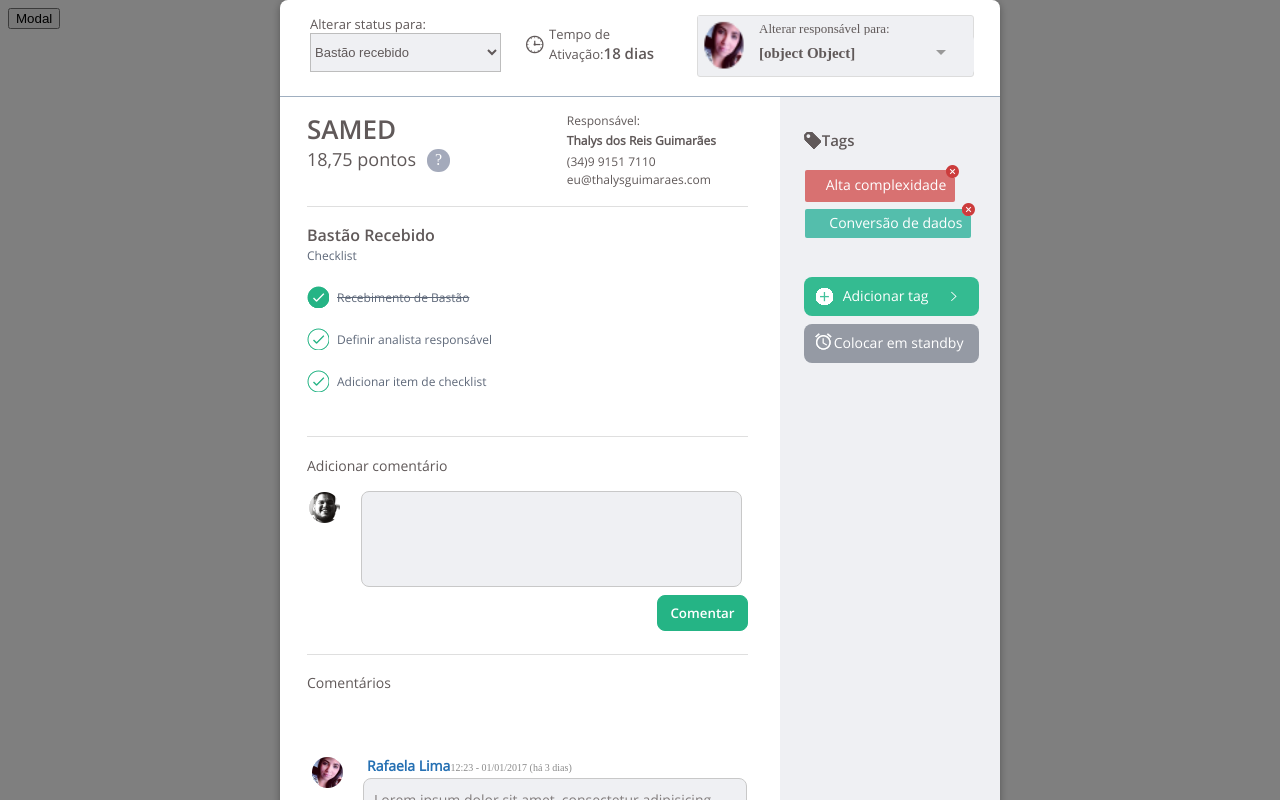
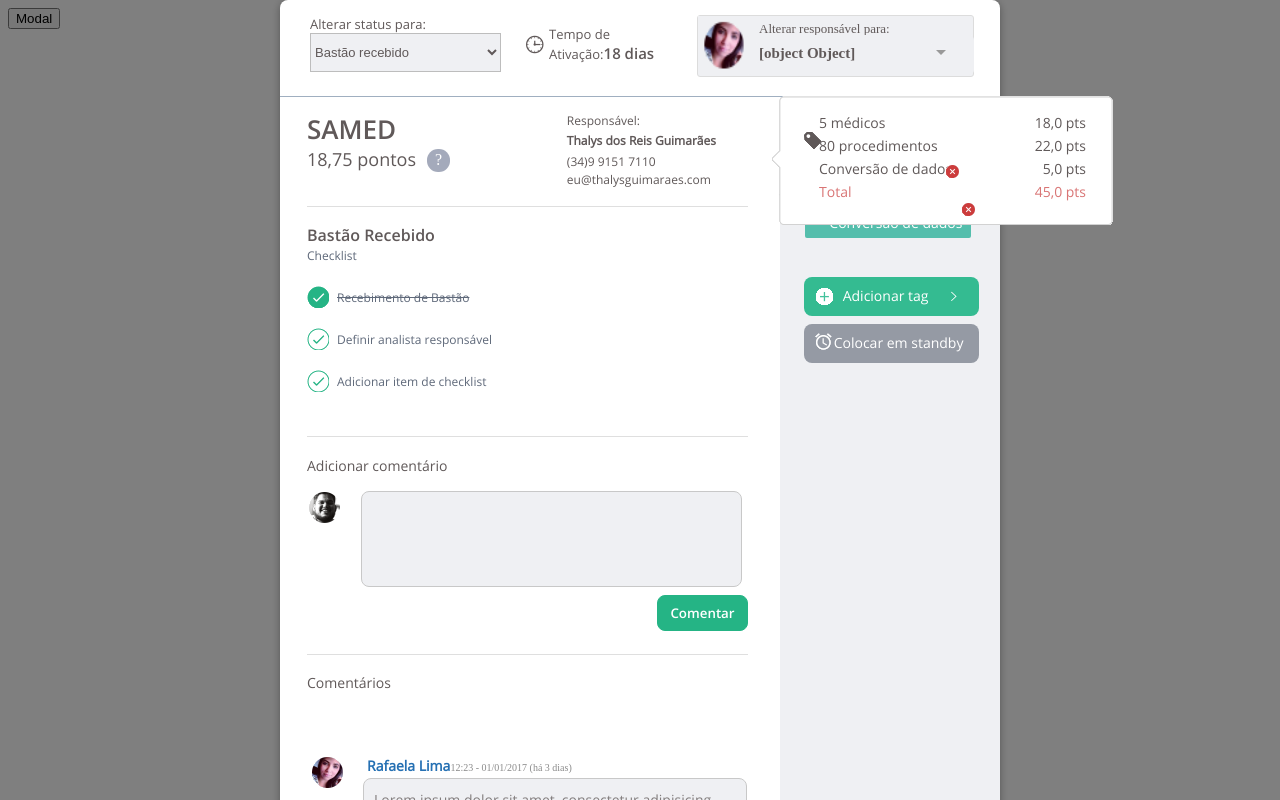
Before and after one commit to faelribeiro22/Modal-fonts, a Vue app: page / in a window 1280 px wide. Both pictures are taken after a click on the button "Modal". Built offline with nearby package versions, Linux system fonts and the light colour scheme.

Commit message:
Inserindo a tabela de detalhes

```diff
--- a/src/components/Modal.vue
+++ b/src/components/Modal.vue
@@ -44,7 +44,26 @@
                   <div class="imgInterrogacao">
                     ?
                   </div>
-
+                  <div class="detalhesPontos">
+                    <table>
+                      <tr>
+                        <td class="tdEsquerda"><span>5 médicos</span></td>
+                        <td class="tdDireita"><span>18,0 pts</span></td>
+                      </tr>
+                      <tr>
+                        <td class="tdEsquerda"><span>80 procedimentos</span></td>
+                        <td class="tdDireita"><span>22,0 pts</span></td>
+                      </tr>
+                      <tr>
+                        <td class="tdEsquerda"><span>Conversão de dados</span></td>
+                        <td class="tdDireita"><span>5,0 pts</span></td>
+                      </tr>
+                      <tr>
+                        <td class="tdEsquerda tdTotal"><span>Total</span></td>
+                        <td class="tdDireita tdTotal"><span>45,0 pts</span></td>
+                      </tr>
+                    </table>
+                  </div>
                 </div>
                 <div class="divDadosResponsavel">
                   <span>Responsável:</span>
@@ -86,6 +105,15 @@
                     <div class="nomeComentario">
                       <label>Rafaela Lima</label>
                       <span>12:23 - 01/01/2017 (há 3 dias)</span>
+                    </div>
+                    <div class="containerComentario">
+                      Lorem ipsum dolor sit amet, consectetur adipisicing elit, sed do eiusmod tempor incididunt ut labore et dolore magna aliqua. Ut enim ad minim veniam, quis nostrud exercitation ullamco laboris nisi ut aliquip ex ea commodo consequat. Duis aute irure dolor in reprehenderit in voluptate velit esse cillum dolore eu fugiat nulla pariatur. Excepteur sint occaecat cupidatat non proident, sunt in culpa qui officia deserunt mollit anim id est laborum.
+                    </div>
+                    <div class="containerComentario">
+                      Lorem ipsum dolor sit amet, consectetur adipisicing elit, sed do eiusmod tempor incididunt ut labore et dolore magna aliqua. Ut enim ad minim veniam, quis nostrud exercitation ullamco laboris nisi ut aliquip ex ea commodo consequat. Duis aute irure dolor in reprehenderit in voluptate velit esse cillum dolore eu fugiat nulla pariatur. Excepteur sint occaecat cupidatat non proident, sunt in culpa qui officia deserunt mollit anim id est laborum.
+                    </div>
+                    <div class="containerComentario">
+                      Lorem ipsum dolor sit amet, consectetur adipisicing elit, sed do eiusmod tempor incididunt ut labore et dolore magna aliqua. Ut enim ad minim veniam, quis nostrud exercitation ullamco laboris nisi ut aliquip ex ea commodo consequat. Duis aute irure dolor in reprehenderit in voluptate velit esse cillum dolore eu fugiat nulla pariatur. Excepteur sint occaecat cupidatat non proident, sunt in culpa qui officia deserunt mollit anim id est laborum.
                     </div>
                     <div class="containerComentario">
                       Lorem ipsum dolor sit amet, consectetur adipisicing elit, sed do eiusmod tempor incididunt ut labore et dolore magna aliqua. Ut enim ad minim veniam, quis nostrud exercitation ullamco laboris nisi ut aliquip ex ea commodo consequat. Duis aute irure dolor in reprehenderit in voluptate velit esse cillum dolore eu fugiat nulla pariatur. Excepteur sint occaecat cupidatat non proident, sunt in culpa qui officia deserunt mollit anim id est laborum.
@@ -192,6 +220,35 @@ export default {
     left: 25px;
   }
 
+  .detalhesPontos {
+    background-image: url("../assets/DetalhesPontos.png");
+    height: 130px;
+    width: 346px;
+    position: absolute;
+    top: 96px;
+    left: 770px;
+  }
+
+  .detalhesPontos table{
+    width: 273px;
+    height: 88px;
+    position: relative;
+    left: 46px;
+    top: 14px;
+    font-family: open-sans-regular;
+    font-size: 14px;
+    color: #605959;
+  }
+
+  .tdTotal {
+    color: #d97575;
+  }
+  .tdDireita {
+    text-align: right;
+  }
+  .tdEsquerda {
+    text-align: left;
+  }
   .modal-mask {
     position: fixed;
     z-index: 9998;
```
Also changed, not shown: src/assets/DetalhesPontos.png (added).
